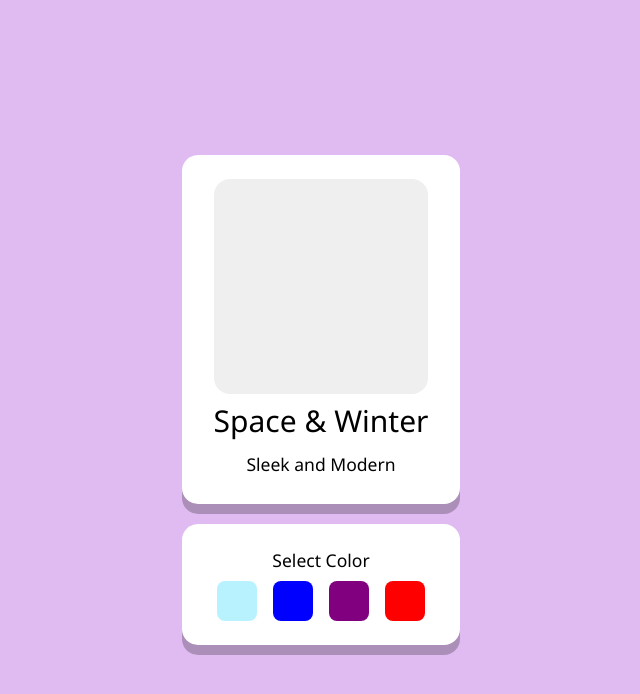
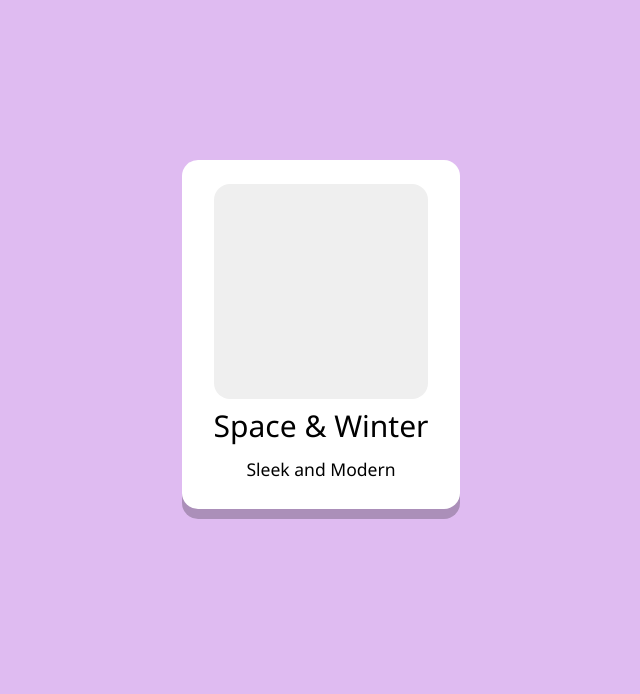
Before and after one commit to srpthemangoeater/colored-box, a Vue app: page / in a window 1280 px wide. Shown: the top 694 px of the page, without its empty margins (319-959 px from the left). Built offline with nearby package versions, Linux system fonts and the light colour scheme; the HTML template or start-up script is replaced by a standard one.

Commit message:
add/ Mounted

```diff
--- a/src/App.vue
+++ b/src/App.vue
@@ -1,25 +1,44 @@
 <script setup lang="ts">
-import { ref } from 'vue';
+import { ref, onMounted, onUnmounted } from 'vue';
 
 const colorList = ref([
   { color: '#b8f2ff' },
-  { color: 'blue' },
+  { color: '#558be0' },
   { color: 'purple' },
-  { color: 'red' }
+  { color: '#021433' }
 ]);
 
 const selectedColor = ref('');
+const showColorSelect = ref(false);
+
+const toggleColorSelect = () => {
+  showColorSelect.value = !showColorSelect.value;
+};
+
+const closeColorSelect = (event: Event) => {
+  if (!(event.target as HTMLElement).closest('.box')) {
+    showColorSelect.value = false;
+  }
+};
+
+onMounted(() => {
+  document.addEventListener('click', closeColorSelect);
+});
+
+onUnmounted(() => {
+  document.removeEventListener('click', closeColorSelect);
+});
 </script>
 
 <template>
   <div class="page-container">
     <div class="box">
-      <button class="colored-box" :style="{ backgroundColor: selectedColor }"></button>
+      <button class="colored-box" :style="{ backgroundColor: selectedColor }" @click.stop="toggleColorSelect"></button>
       <h1>Space & Winter</h1>
       <h3>Sleek and Modern</h3>
     </div>
 
-    <div class="color-select box">
+    <div v-if="showColorSelect" class="color-select box">
       <h3>Select Color</h3>
       <div class="color-list">
         <button v-for="color in colorList" :key="color.color" @click="selectedColor = color.color" class="color-each"
--- a/src/assets/main.css
+++ b/src/assets/main.css
@@ -9,10 +9,10 @@ body {
   flex-direction: column;
 
   align-items: center;
-  justify-content: center;
 }
 
 #app {
+  padding-top: 20vh;
   display: flex;
   flex-direction: column;
 
```
